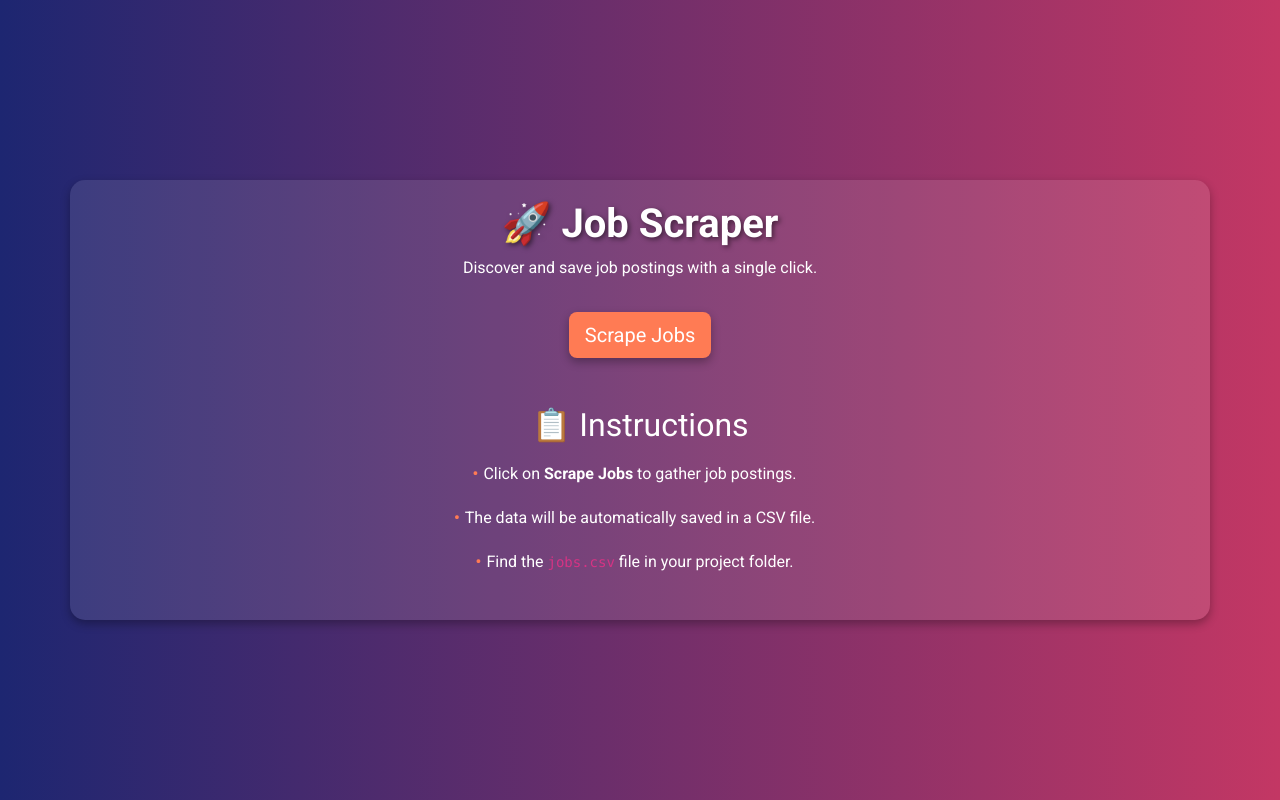
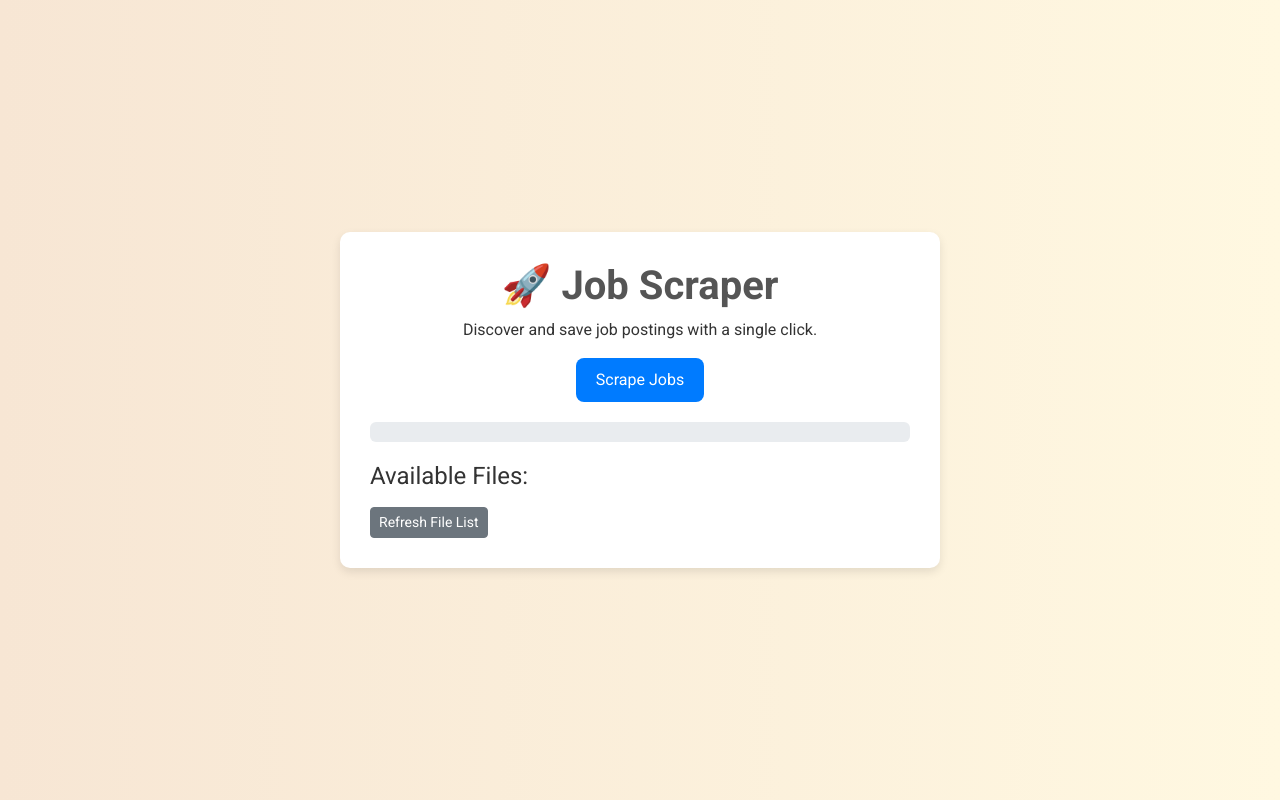
Before and after one commit to ZHAWZHAWZHAW/BA-Data-Scraping, a Flask app: page / in a window 1280 px wide. Run offline with Flask 3, Linux system fonts and the light colour scheme; data that the repository does not hold is empty; some libraries are stand-ins or nearby versions.

Commit message:
big update

```diff
--- a/app.py
+++ b/app.py
@@ -1,81 +1,91 @@
-from flask import Flask, render_template, request
+from flask import Flask, render_template, redirect, url_for, jsonify
+import requests
+from bs4 import BeautifulSoup
 import csv
-from selenium import webdriver
-from selenium.webdriver.chrome.service import Service
-from selenium.webdriver.common.by import By
-from selenium.webdriver.chrome.options import Options
-from selenium.webdriver.support.ui import WebDriverWait
-from selenium.webdriver.support import expected_conditions as EC
-from webdriver_manager.chrome import ChromeDriverManager
+import os
 
 app = Flask(__name__)
 
-# Scraping function using Selenium
-def scrape_jobs():
-    url = "https://www.jobs.ch/de/stellenangebote/?term=data%20science"
+# Ordner für die Speicherung der CSV-Dateien
+DATA_FOLDER = "data"
+os.makedirs(DATA_FOLDER, exist_ok=True)
 
-    # Selenium setup
-    chrome_options = Options()
-    chrome_options.add_argument("--headless")
-    chrome_options.add_argument("--disable-gpu")
-    chrome_options.add_argument("--no-sandbox")
-    driver = webdriver.Chrome(service=Service(ChromeDriverManager().install()), options=chrome_options)
+# URL der Jobseite
+base_url = "https://www.jobscout24.ch/de/jobs/Data%20Science/?page={page}"
 
-    driver.get(url)
+# Funktion zum Abrufen der Seite
+def get_page_content(url):
+    headers = {
+        "User-Agent": "Mozilla/5.0 (Windows NT 10.0; Win64; x64) AppleWebKit/537.36 (KHTML, like Gecko) Chrome/114.0.5735.199 Safari/537.36"
+    }
+    response = requests.get(url, headers=headers)
+    response.raise_for_status()  # Bei Fehlern eine Ausnahme auslösen
+    return response.text
 
-    # Warte, bis die Seite geladen ist
-    try:
-        WebDriverWait(driver, 30).until(
-            EC.presence_of_element_located((By.CSS_SELECTOR, ".search-results"))
-        )
-    except Exception as e:
-        print(f"Error waiting for job listings: {e}")
-        print(driver.page_source)
-        driver.quit()
-        return []
-
+# Funktion zum Scrapen der Jobdaten
+def scrape_jobs(base_url, max_pages=10):
     jobs = []
 
-    # Neue Selektoren verwenden
-    job_listings = driver.find_elements(By.CSS_SELECTOR, ".job-box")
-    for job in job_listings:
-        try:
-            title = job.find_element(By.CSS_SELECTOR, "h2.job-title").text.strip()
-        except:
-            title = "N/A"
+    for page in range(1, max_pages + 1):
+        url = base_url.format(page=page)
+        html_content = get_page_content(url)
+        soup = BeautifulSoup(html_content, "html.parser")
 
-        try:
-            company = job.find_element(By.CSS_SELECTOR, "div.company-name").text.strip()
-        except:
-            company = "N/A"
+        # Suche nach Job-Elementen
+        job_articles = soup.find_all("article", class_="job-details")
+        for job in job_articles:
+            try:
+                title = job.find("h2", class_="header-title").get_text(strip=True)
+            except AttributeError:
+                title = "N/A"
 
-        try:
-            location = job.find_element(By.CSS_SELECTOR, "span.job-location").text.strip()
-        except:
-            location = "N/A"
+            try:
+                company = job.find("h2", class_="company-title").get_text(strip=True)
+            except AttributeError:
+                company = "N/A"
 
-        try:
-            description = job.find_element(By.CSS_SELECTOR, "div.job-description").text.strip()
-        except:
-            description = "N/A"
+            try:
+                location = job.find("a", class_="company-location").get_text(strip=True)
+            except AttributeError:
+                location = "N/A"
 
-        jobs.append({
-            "title": title,
-            "company": company,
-            "location": location,
-            "description": description
-        })
+            try:
+                description = job.find("div", class_="job-description").get_text(strip=True)
+            except AttributeError:
+                description = "N/A"
 
-    driver.quit()
+            jobs.append({
+                "title": title,
+                "company": company,
+                "location": location,
+                "description": description
+            })
+
+        print(f"Seite {page} verarbeitet.")
+
     return jobs
 
-# Save data to CSV
+# Funktion zum Speichern in eine CSV
 def save_to_csv(jobs, filename="jobs.csv"):
-    keys = jobs[0].keys() if jobs else []
+    if not jobs:
+        print("Keine Jobs gefunden.")
+        return
+
+    # Überprüfe, ob die Datei existiert, und finde einen neuen Namen
+    base_filename, extension = os.path.splitext(filename)
+    filename = os.path.join(DATA_FOLDER, filename)
+    counter = 1
+    while os.path.exists(filename):
+        filename = os.path.join(DATA_FOLDER, f"{base_filename}{counter}{extension}")
+        counter += 1
+
+    keys = jobs[0].keys()
     with open(filename, "w", newline="", encoding="utf-8") as file:
         writer = csv.DictWriter(file, fieldnames=keys)
         writer.writeheader()
         writer.writerows(jobs)
+
+    print(f"Jobs wurden in {filename} gespeichert.")
 
 @app.route("/")
 def index():
@@ -83,9 +93,14 @@ def index():
 
 @app.route("/scrape")
 def scrape():
-    jobs = scrape_jobs()
+    jobs = scrape_jobs(base_url, max_pages=10)
     save_to_csv(jobs)
-    return render_template("index.html", message="Jobs scraped and saved to CSV successfully!" if jobs else "No jobs were scraped. Please try again.")
+    return redirect(url_for("index"))
+
+@app.route("/files")
+def files():
+    files = [f for f in os.listdir(DATA_FOLDER) if f.startswith("jobs") and f.endswith(".csv")]
+    return jsonify(files)
 
 if __name__ == "__main__":
     app.run(debug=True)
--- a/templates/index.html
+++ b/templates/index.html
@@ -9,68 +9,150 @@
     <style>
         body {
             font-family: 'Roboto', sans-serif;
-            background: linear-gradient(to right, #1d2671, #c33764);
-            color: white;
-            min-height: 100vh;
+            background: linear-gradient(to right, #f7e6d4, #fff8e1);
+            color: #333;
+            margin: 0;
+            padding: 0;
             display: flex;
-            flex-direction: column;
             justify-content: center;
             align-items: center;
+            height: 100vh;
         }
         .container {
-            background: rgba(255, 255, 255, 0.1);
-            border-radius: 15px;
-            padding: 20px;
-            box-shadow: 0 4px 10px rgba(0, 0, 0, 0.3);
+            background: white;
+            border-radius: 10px;
+            box-shadow: 0 4px 10px rgba(0, 0, 0, 0.1);
+            padding: 30px;
+            text-align: center;
+            max-width: 600px;
         }
         h1 {
             font-weight: 700;
-            text-shadow: 2px 2px 5px rgba(0, 0, 0, 0.5);
+            color: #555;
         }
         .btn-primary {
-            background: #ff7b54;
+            background: #007bff;
             border: none;
-            box-shadow: 0 4px 10px rgba(0, 0, 0, 0.3);
-            transition: transform 0.2s, box-shadow 0.2s;
+            padding: 10px 20px;
+            font-size: 16px;
+            transition: background 0.3s ease;
         }
         .btn-primary:hover {
-            transform: translateY(-3px);
-            box-shadow: 0 6px 15px rgba(0, 0, 0, 0.4);
+            background: #0056b3;
         }
-        ul {
-            list-style: none;
+        .status-message {
+            margin-top: 20px;
+            font-size: 14px;
+            color: #555;
+        }
+        .loader {
+            display: none;
+            border: 4px solid #f3f3f3;
+            border-top: 4px solid #007bff;
+            border-radius: 50%;
+            width: 30px;
+            height: 30px;
+            animation: spin 1s linear infinite;
+            margin: 20px auto;
+        }
+        @keyframes spin {
+            0% { transform: rotate(0deg); }
+            100% { transform: rotate(360deg); }
+        }
+        .progress {
+            margin-top: 20px;
+            height: 20px;
+        }
+        .file-list {
+            text-align: left;
+            margin-top: 20px;
+        }
+        .file-list ul {
+            list-style-type: none;
             padding: 0;
         }
-        ul li {
-            padding: 10px 0;
+        .file-list ul li {
+            margin: 5px 0;
+            color: #007bff;
+            cursor: pointer;
         }
-        ul li:before {
-            content: '\2022';
-            color: #ff7b54;
-            font-weight: bold;
-            display: inline-block;
-            width: 1em;
-            margin-left: -1em;
+        .file-list ul li:hover {
+            text-decoration: underline;
         }
     </style>
 </head>
 <body>
-    <div class="container text-center">
+    <div class="container">
         <h1>🚀 Job Scraper</h1>
         <p>Discover and save job postings with a single click.</p>
 
-        <a href="/scrape" class="btn btn-primary btn-lg mt-3">Scrape Jobs</a>
+        <button id="scrape-btn" class="btn btn-primary btn-lg">Scrape Jobs</button>
+        <div id="loader" class="loader"></div>
+        <div class="progress">
+            <div id="progress-bar" class="progress-bar progress-bar-striped bg-primary" role="progressbar" style="width: 0%;" aria-valuenow="0" aria-valuemin="0" aria-valuemax="100"></div>
+        </div>
+        <div id="status" class="status-message"></div>
 
-        <div class="mt-5">
-            <h2>📋 Instructions</h2>
-            <ul>
-                <li>Click on <strong>Scrape Jobs</strong> to gather job postings.</li>
-                <li>The data will be automatically saved in a CSV file.</li>
-                <li>Find the <code>jobs.csv</code> file in your project folder.</li>
+        <div class="file-list">
+            <h4>Available Files:</h4>
+            <ul id="file-list">
+                <!-- File names will be dynamically loaded here -->
             </ul>
+            <button id="refresh-files" class="btn btn-secondary btn-sm">Refresh File List</button>
         </div>
     </div>
 
-    <script src="https://cdnjs.cloudflare.com/ajax/libs/bootstrap/5.3.0/js/bootstrap.bundle.min.js"></script>
+    <script>
+        function updateProgressBar(value) {
+            const progressBar = document.getElementById('progress-bar');
+            progressBar.style.width = value + '%';
+            progressBar.setAttribute('aria-valuenow', value);
+        }
+
+        function fetchFiles() {
+            fetch('/files')
+                .then(response => response.json())
+                .then(files => {
+                    const fileList = document.getElementById('file-list');
+                    fileList.innerHTML = '';
+                    files.forEach(file => {
+                        const li = document.createElement('li');
+                        li.textContent = file;
+                        fileList.appendChild(li);
+                    });
+                })
+                .catch(err => console.error('Error fetching files:', err));
+        }
+
+        document.getElementById('scrape-btn').addEventListener('click', function () {
+            const status = document.getElementById('status');
+            const loader = document.getElementById('loader');
+            status.textContent = "Scraping jobs... Please wait.";
+            loader.style.display = "block";
+            updateProgressBar(0);
+
+            fetch('/scrape')
+                .then(response => {
+                    if (response.ok) {
+                        status.textContent = "Jobs scraped successfully! Check the 'jobs.csv' file.";
+                        updateProgressBar(100);
+                        fetchFiles(); // Refresh file list
+                    } else {
+                        status.textContent = "Error: Could not scrape jobs.";
+                    }
+                })
+                .catch(() => {
+                    status.textContent = "Error: Could not connect to the server.";
+                })
+                .finally(() => {
+                    loader.style.display = "none";
+                });
+        });
+
+        document.getElementById('refresh-files').addEventListener('click', fetchFiles);
+
+        // Initial file list fetch
+        fetchFiles();
+    </script>
 </body>
 </html>
```
Also changed, not shown: 1 other file.
